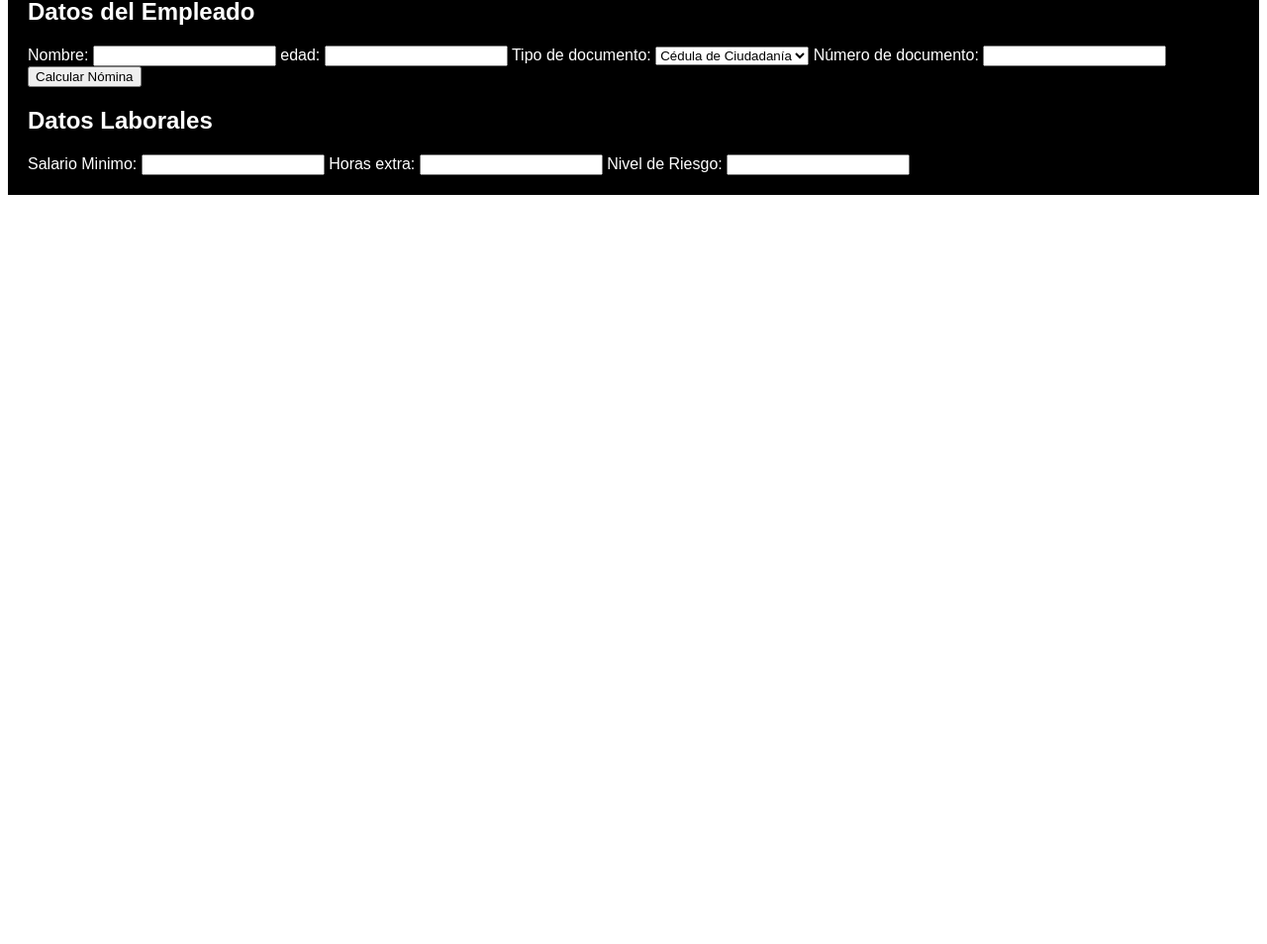
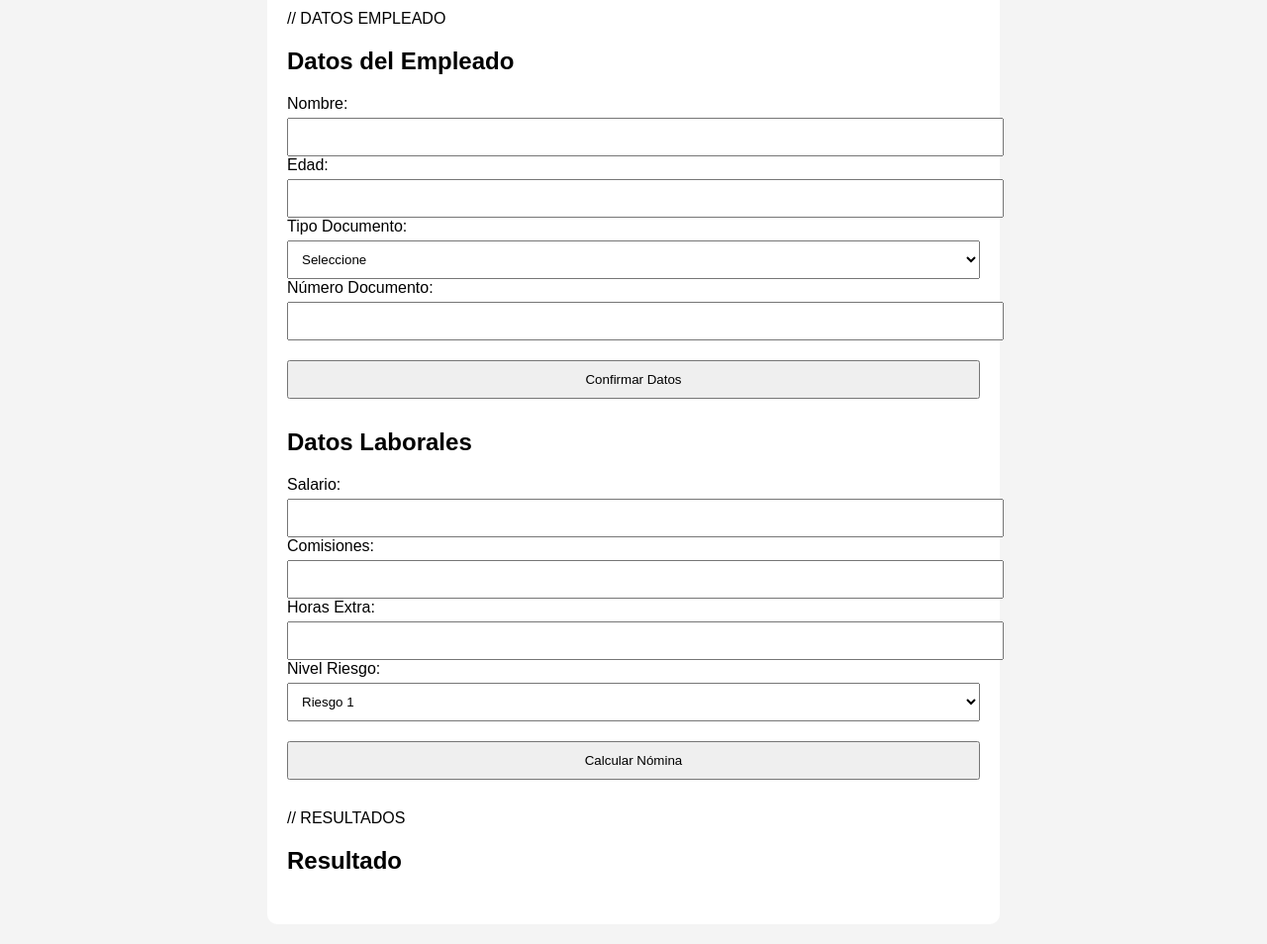
Before and after one commit to DamianBorda11/Salario-JavaScript, a plain HTML site: page index.html in a window 1280 px wide. Shown: the part 110-1064 px from the top of the page at 99% size. Before the commit the page ends 800 px from the top, so only its background shows below. Drawn offline with Linux system fonts and the light colour scheme.

Commit message:
Mejora Simulador
Se declararon funciones claras, se comlemento el html y se llamo correctamente a las funciones y se colocaron estilos basicos en el css.

```diff
--- a/index.html
+++ b/index.html
@@ -2,56 +2,90 @@
 <html lang="es">
 <head>
   <meta charset="UTF-8">
+  <meta name="viewport" content="width=device-width, initial-scale=1.0">
   <title>Calculadora Nómina</title>
+
   <link rel="stylesheet" href="style.css">
   <script src="script.js" defer></script>
 </head>
 
 <body>
-  <main class="container">
-    <h1>Calculadora de Nómina</h1>
 
-    <form id="nominaForm">
+<main class="container">
 
+  <h1>Calculadora de Nómina</h1>
+
+  // DATOS EMPLEADO
   <section id="datosEmpleado">
+
     <h2>Datos del Empleado</h2>
 
-  <label for="nombreCompleto">Nombre:</label>
-  <input type="text" id="nombreCompleto" name="nombre" required>
+    <label for="nombreCompleto">Nombre:</label>
+    <input type="text" id="nombreCompleto" required>
 
-  <label for="edad">edad:</label>
-  <input type="number" id="edad" name="edad" required>
+    <label for="edad">Edad:</label>
+    <input type="number" id="edad" required>
 
-  <label for="tipoDocumento">Tipo de documento:</label>
-  <select id="tipoDocumento" name="tipoDocumento" required>
-    <option value="CC">Cédula de Ciudadanía</option>
-    <option value="TI">Tarjeta de Identidad</option>
-    <option value="CE">Cédula de Extranjería</option>
-  </select>
+    <label for="tipoDocumento">Tipo Documento:</label>
+    <select id="tipoDocumento" required>
+      <option value="">Seleccione</option>
+      <option value="CC">Cedula de Ciudadania</option>
+      <option value="TI">Tarjeta de Identidad</option>
+      <option value="CE">Cedula de Extranjeria</option>
+    </select>
 
-  <label for="numeroDocumento">Número de documento:</label>
-  <input type="text" id="numeroDocumento" name="numeroDocumento" required>
+    <label for="numeroDocumento">Número Documento:</label>
+    <input type="text" id="numeroDocumento" required>
 
-  <input type="button" id="calcularBtn" value="Calcular Nómina">
-
-
+    <button type="button" onclick="confirmarDatosEmpleado()">
+      Confirmar Datos
+    </button>
 
   </section>
 
+  <!-- DATOS LABORALES -->
   <section id="datosLaborales">
+
     <h2>Datos Laborales</h2>
 
+    <label for="salario">Salario:</label>
+    <input type="number" id="salario">
 
-  <label for="salario">Salario Minimo:</label>
-  <input type="number" id="salario" name="salario" required>
+    <label for="comisiones">Comisiones:</label>
+    <input type="number" id="comisiones">
 
-  <label for="horasExtra">Horas extra:</label>
-  <input type="number" id="horasExtra" name="horasExtra" required>
+    <label for="horasExtra">Horas Extra:</label>
+    <input type="number" id="horasExtra">
 
-  <label for="riesgo">Nivel de Riesgo:</label>
-  <input type="number" id="riesgo" name="riesgo" required>
+    <label for="riesgo">Nivel Riesgo:</label>
+    <select id="riesgo">
+      <option value="1">Riesgo 1</option>
+      <option value="2">Riesgo 2</option>
+      <option value="3">Riesgo 3</option>
+      <option value="4">Riesgo 4</option>
+      <option value="5">Riesgo 5</option>
+    </select>
+
+    <button type="button" onclick="calcularNomina()">
+      Calcular Nómina
+    </button>
 
   </section>
-</form>
+
+  // RESULTADOS
+  <section id="resultado">
+
+    <h2>Resultado</h2>
+
+    <p id="resultadoNombre"></p>
+    <p id="resultadoDevengado"></p>
+    <p id="resultadoIBC"></p>
+    <p id="resultadoDeducciones"></p>
+    <p id="resultadoTotal"></p>
+
+  </section>
+
+</main>
+
 </body>
 </html>
--- a/script.js
+++ b/script.js
@@ -1,72 +1,224 @@
-function calcularNomina() {
+// ESTADO
+let datosConfirmados = false;
 
-  // DATOS USUARIO
-  let nombre = document.getElementById("nombreCompleto").value;
-  let edad = parseInt(document.getElementById("edad").value);
-  let salario = parseFloat(document.getElementById("salario").value);
-  let horasExtra = parseFloat(document.getElementById("horasExtra").value);
-  let comisiones = 0;
-  let riesgo = "1";
+// VALORES FIJOS
+const salarioMinimo = 1750905;
+const auxilioTransporteValor = 249095;
 
-  // VALORES
-  const salarioMinimo = 1750905;
-  const transporte = 249095;
+const saludPorcentaje = 0.04;
+const pensionPorcentaje = 0.04;
 
-  const saludPorcentaje = 0.04;
-  const pensionPorcentaje = 0.04;
+// CONFIRMAR DATOS EMPLEADO
+function confirmarDatosEmpleado() {
 
-  // VALIDACIÓN
+  let nombre = document.getElementById("nombreCompleto").value.trim();
+
+  let edad = parseInt(
+    document.getElementById("edad").value
+  );
+
+  let tipoDocumento =
+    document.getElementById("tipoDocumento").value;
+
+  let numeroDocumento =
+    document.getElementById("numeroDocumento").value.trim();
+
+  // VALIDAR CAMPOS
+  if (
+    nombre === "" ||
+    isNaN(edad) ||
+    tipoDocumento === "" ||
+    numeroDocumento === ""
+  ) {
+
+    alert("Completa todos los datos.");
+    return;
+  }
+
+  // VALIDAR EDAD
   if (edad < 18) {
+
     alert("No puedes trabajar, eres menor de edad.");
     return;
   }
 
   if (edad < 25) {
-    alert("Eres beneficiario, no continúas.");
+
+    alert("Usuario beneficiario.");
     return;
   }
 
-  if (edad >= 25 && edad < 60) {
-    alert("Eres beneficiario, continúas.");
-    comisiones = salario * 0.1;
-    horasExtra = horasExtra * 20000;
+  if (edad < 60) {
+
+    alert("Usuario activo.");
+    return;
   }
+  if (edad >= 60) {
 
-  if (edad >= 60) {
-    let pension = salario * pensionPorcentaje;
-    alert("Pago de pensión: " + pension);
+    alert("Usuario pensionado.");
     return;
   }
 
-  // CÁLCULOS
-  let totalDevengado = salario + comisiones + horasExtra;
+  // CONFIRMAR
+  datosConfirmados = true;
 
-  let ingresoBase = totalDevengado * 0.7;
-
-  let auxilioTransporte = 0;
-  if (salario <= 2 * salarioMinimo) {
-    auxilioTransporte = transporte;
-  }
-
-  let salud = ingresoBase * saludPorcentaje;
-  let pension = ingresoBase * pensionPorcentaje;
-
-  let fondoSolidaridad = 0;
-  if (ingresoBase >= 4 * salarioMinimo) {
-    fondoSolidaridad = ingresoBase * 0.01;
-  }
-
-  let arlPorcentaje = 0.00522;
-  let arl = ingresoBase * arlPorcentaje;
-
-  let deducciones = salud + pension + fondoSolidaridad + arl;
-
-  let total = totalDevengado + auxilioTransporte - deducciones;
+  alert("Datos confirmados correctamente.");
 
 }
 
-// TOPES
+// CALCULAR NÓMINA
+function calcularNomina() {
 
-let edadlimite = Math.max(100, Math.min(0, edad));
-alert("Edad límite: 100 años");
-return;
+  // VALIDAR CONFIRMACIÓN
+  if (!datosConfirmados) {
+
+    alert("Primero debes confirmar los datos.");
+    return;
+  }
+
+  // DATOS
+  let nombre =
+    document.getElementById("nombreCompleto").value;
+
+  let edad = parseInt(
+    document.getElementById("edad").value
+  );
+
+  let salario = parseFloat(
+    document.getElementById("salario").value
+  );
+
+  let comisiones = parseFloat(
+    document.getElementById("comisiones").value
+  );
+
+  let horasExtra = parseFloat(
+    document.getElementById("horasExtra").value
+  );
+
+  let riesgo =
+    document.getElementById("riesgo").value;
+
+  // VALIDAR NÚMEROS
+  if (
+    isNaN(salario) ||
+    isNaN(comisiones) ||
+    isNaN(horasExtra)
+  ) {
+
+    alert("Ingresa valores válidos.");
+    return;
+  }
+
+  // PENSIONADO
+  if (edad >= 60) {
+
+    let pension = salario * pensionPorcentaje;
+
+    alert("Pago pensión: $" + pension);
+
+    return;
+  }
+
+  // TOTAL DEVENGADO
+  let totalDevengado =
+    salario +
+    comisiones +
+    horasExtra;
+
+  // IBC
+  let ingresoBase =
+    totalDevengado * 0.7;
+
+  // AUXILIO TRANSPORTE
+  let auxilioTransporte = 0;
+
+  if (salario <= 2 * salarioMinimo) {
+
+    auxilioTransporte =
+      auxilioTransporteValor;
+  }
+
+  // SALUD
+  let salud =
+    ingresoBase * saludPorcentaje;
+
+  // PENSIÓN
+  let pension =
+    ingresoBase * pensionPorcentaje;
+
+  // FONDO SOLIDARIDAD
+  let fondoSolidaridad = 0;
+
+  if (ingresoBase >= 4 * salarioMinimo) {
+
+    fondoSolidaridad =
+      ingresoBase * 0.01;
+  }
+
+  // ARL
+  let arl = 0;
+
+  switch (riesgo) {
+
+    case "1":
+      arl = ingresoBase * 0.00522;
+      break;
+
+    case "2":
+      arl = ingresoBase * 0.01044;
+      break;
+
+    case "3":
+      arl = ingresoBase * 0.02436;
+      break;
+
+    case "4":
+      arl = ingresoBase * 0.04350;
+      break;
+
+    case "5":
+      arl = ingresoBase * 0.06960;
+      break;
+  }
+
+  // DEDUCCIONES
+  let deducciones =
+    salud +
+    pension +
+    fondoSolidaridad +
+    arl;
+
+  // TOTAL
+  let total =
+    totalDevengado +
+    auxilioTransporte -
+    deducciones;
+
+  // RESULTADOS
+  document.getElementById(
+    "resultadoNombre"
+  ).innerText =
+    "Nombre: " + nombre;
+
+  document.getElementById(
+    "resultadoDevengado"
+  ).innerText =
+    "Total Devengado: $" + totalDevengado;
+
+  document.getElementById(
+    "resultadoIBC"
+  ).innerText =
+    "IBC: $" + ingresoBase;
+
+  document.getElementById(
+    "resultadoDeducciones"
+  ).innerText =
+    "Deducciones: $" + deducciones;
+
+  document.getElementById(
+    "resultadoTotal"
+  ).innerText =
+    "Total a pagar: $" + total;
+
+}
--- a/style.css
+++ b/style.css
@@ -1,18 +1,36 @@
-.container {
-    font-family: 'Arial', sans-serif;
-    background-color: #000000;
-    color: #ffffff;
-    margin: 0;
-    padding: 20px;
+body {
+
+  font-family: Arial, sans-serif;
+  background-color: #f4f4f4;
+  margin: 0;
+  padding: 20px;
 }
 
-h1 {
-    color: #007BFF;
-    text-align: center;
+.container {
+
+  max-width: 700px;
+  margin: auto;
+  background: white;
+  padding: 20px;
+  border-radius: 10px;
 }
 
-p {
-    font-size: 16px;
-    line-height: 1.5;
-    margin-bottom: 20px;
+section {
+
+  margin-bottom: 30px;
 }
+
+input,
+select,
+button {
+
+  width: 100%;
+  padding: 10px;
+  margin-top: 5px;
+}
+
+button {
+
+  margin-top: 20px;
+  cursor: pointer;
+}
```
